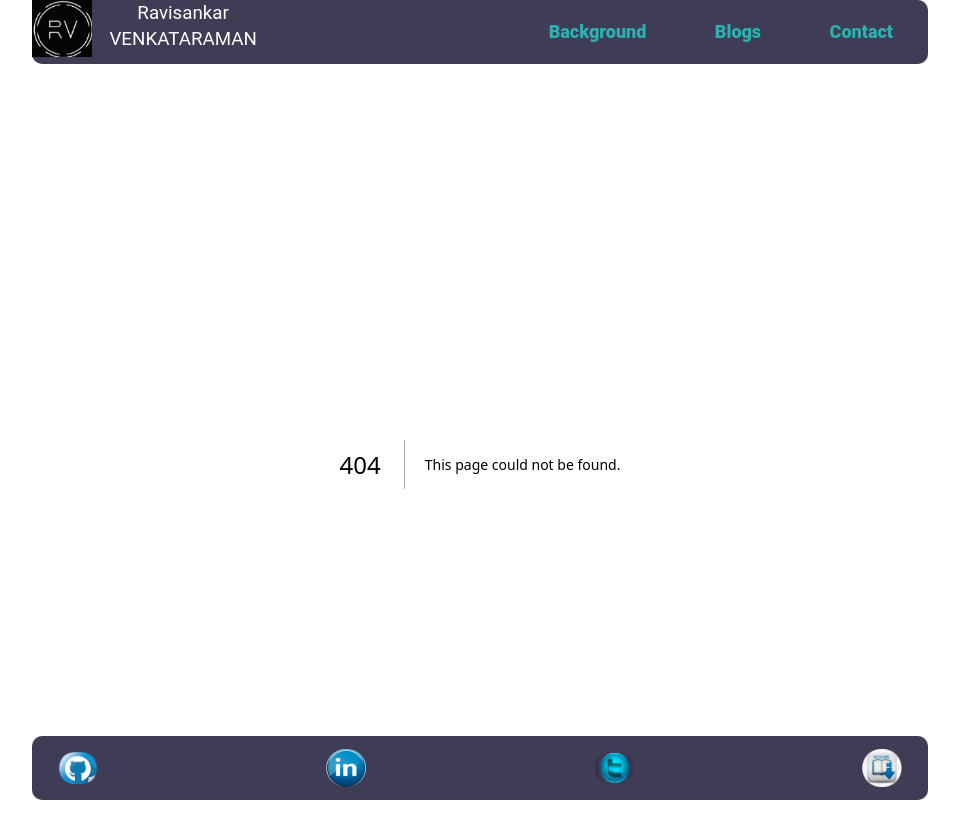
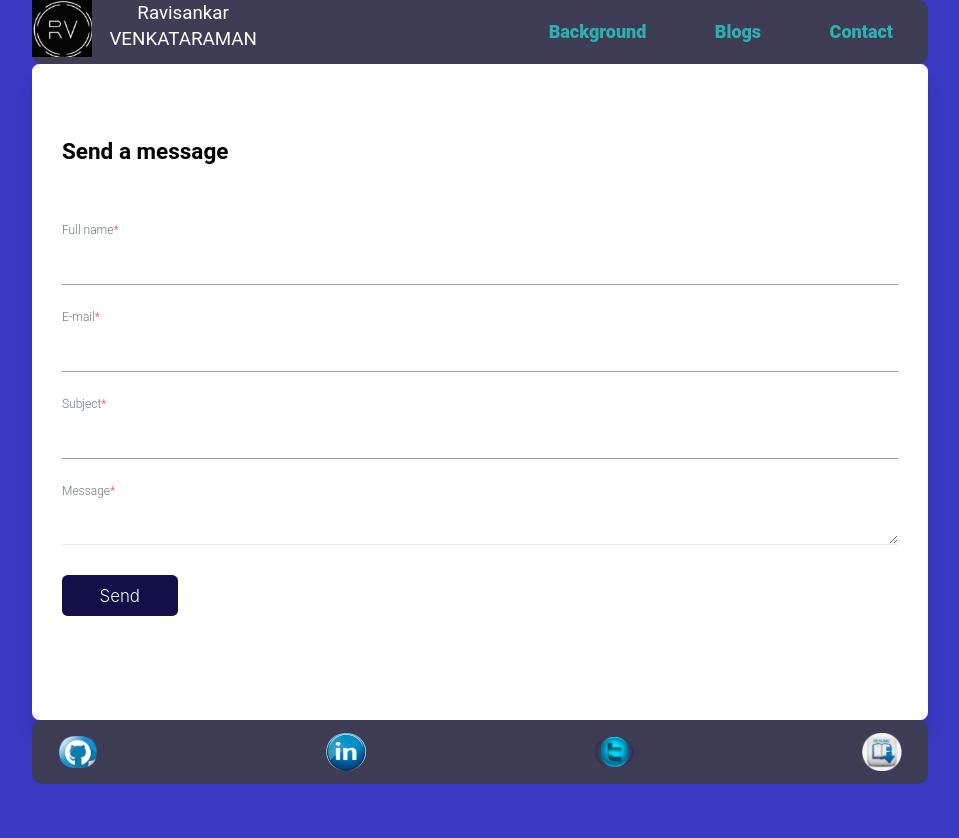
Before and after one commit to NJIT-WIS/midterm-portfolio-rv452njit, a Next.js app in the folder midterm-portfolio-rv452njit/: page /Contact in a window 1280 px wide. Before the commit this address had no page. Shown: the top 838 px of the page, without its empty margins (160-1119 px from the left). After the commit the page ends 800 px from the top, so only its background shows below. Built offline with nearby package versions, Linux system fonts and the light colour scheme.

Commit message:
closes #8

```diff
--- /dev/null
+++ b/midterm-portfolio-rv452njit/src/app/Contact/page.tsx
@@ -0,0 +1,39 @@
+import Footer from '@/app/footer'
+import Header from '@/app/header'
+import Image from 'next/image'
+import type { Metadata } from 'next'
+import { Inter, Roboto, Outfit } from 'next/font/google'
+
+import Head from 'next/head'
+export default function Contact({
+  children,
+}: {
+  children: React.ReactNode
+}) {
+  return (
+    <section className='contact-setting' id="ContactSection">
+      <main className="">
+      <form className="rounded-lg shadow-xl flex flex-col px-8 py-8 bg-white dark:bg-gray-500 min-contact-screen">
+      <h1 className="text-2xl font-bold dark:text-gray-50">Send a message</h1>
+
+      <label htmlFor="fullname" className="text-gray-500 font-light mt-8 dark:text-gray-50">Full name<span className="text-red-500 dark:text-gray-50">*</span></label>
+      <input type="text" name="fullname" className="bg-transparent border-b py-2 pl-4 focus:outline-none focus:rounded-md focus:ring-1 ring-green-500 font-light text-gray-500" />
+
+      <label htmlFor="email" className="text-gray-500 font-light mt-4 dark:text-gray-50">E-mail<span className="text-red-500">*</span></label>
+      <input type="email" name="email" className="bg-transparent border-b py-2 pl-4 focus:outline-none focus:rounded-md focus:ring-1 ring-green-500 font-light text-gray-500" />
+
+      <label htmlFor="subject" className="text-gray-500 font-light mt-4 dark:text-gray-50">Subject<span className="text-red-500">*</span></label>
+      <input type="text" name="subject" className="bg-transparent border-b py-2 pl-4 focus:outline-none focus:rounded-md focus:ring-1 ring-green-500 font-light text-gray-500" />
+
+      <label htmlFor="message" className="text-gray-500 font-light mt-4 dark:text-gray-50">Message<span className="text-red-500">*</span></label>
+      <textarea cols={4} name="message" className="bg-transparent border-b py-2 pl-4 focus:outline-none focus:rounded-md focus:ring-1 ring-green-500 font-light text-gray-500"></textarea>
+      <div className="flex flex-row items-center justify-start">
+        <button className="px-10 mt-8 py-2 bg-[#130F49] text-gray-50 font-light rounded-md text-lg flex flex-row items-center">
+          Send
+        </button>
+      </div>
+    </form>
+      </main>
+    </section>
+  );
+}
```
